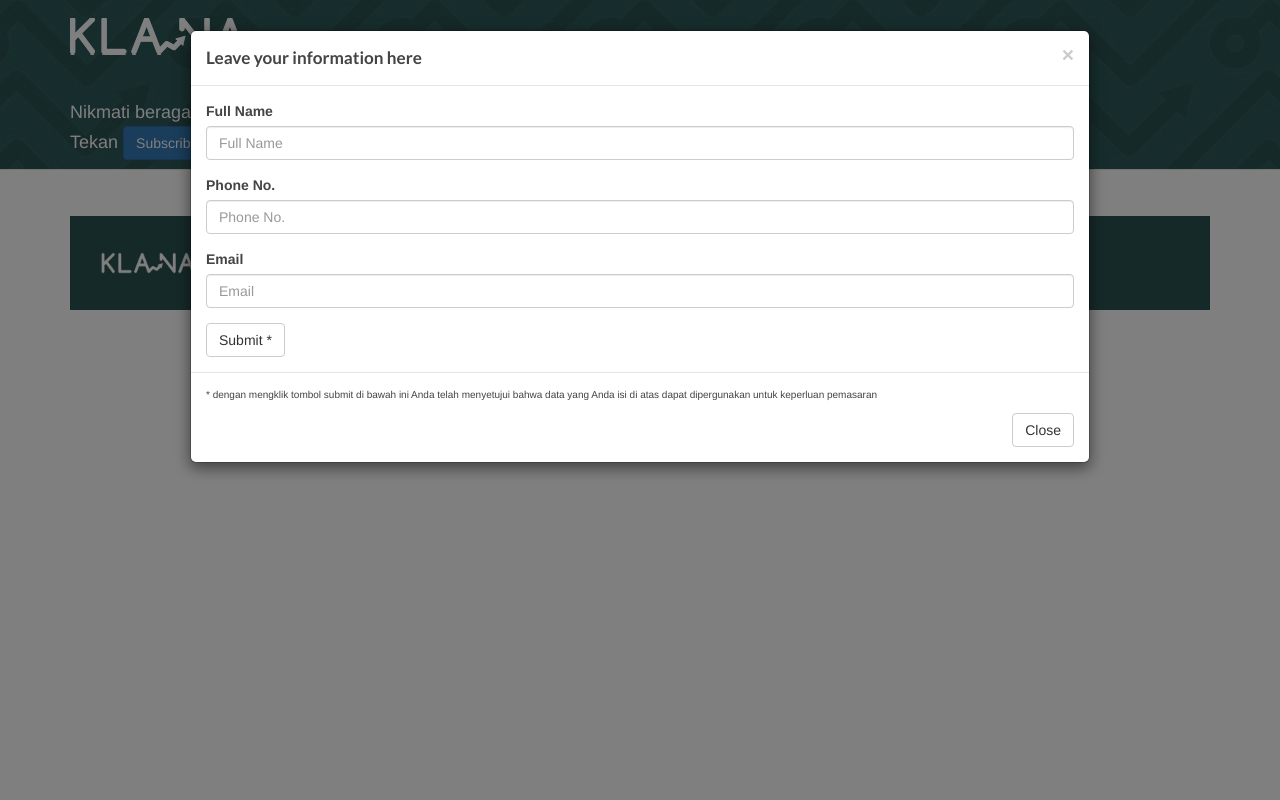
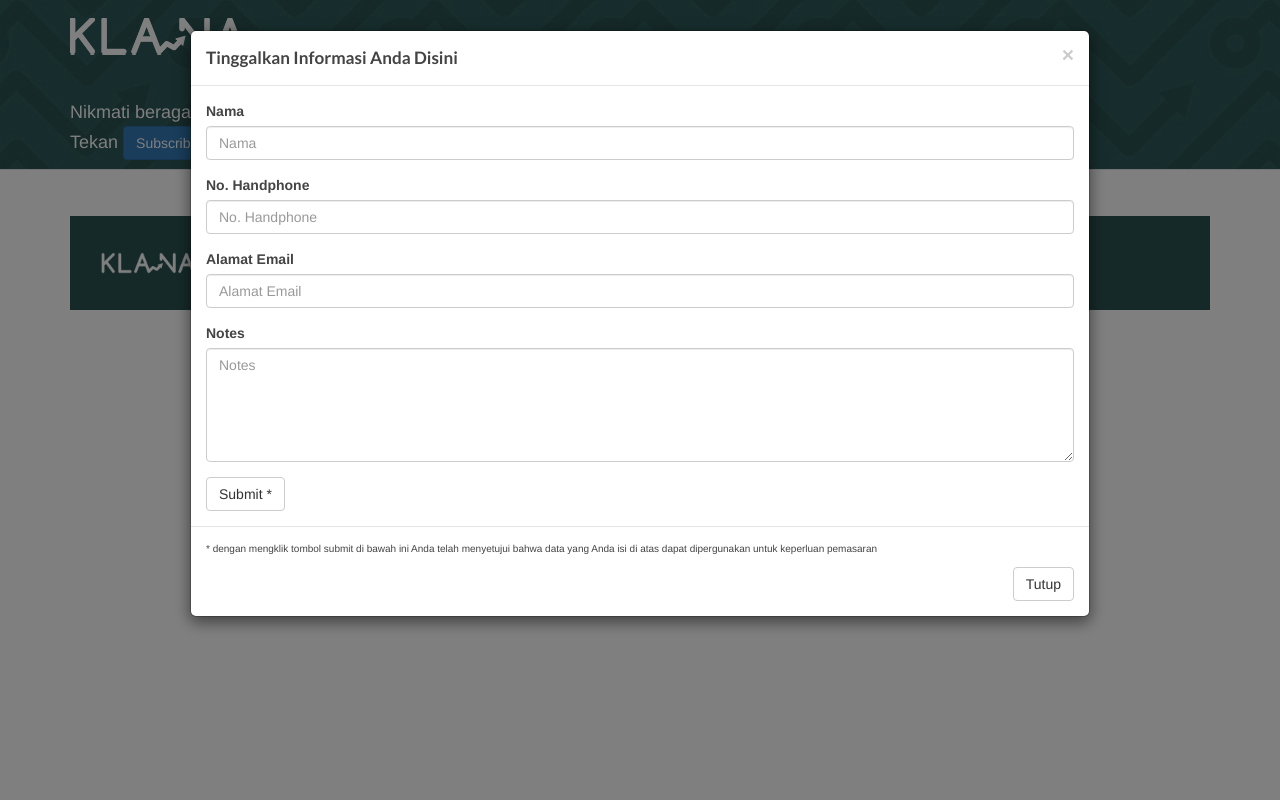
Before and after one commit to adepurana/pp, a Node server app: page /adv in a window 1280 px wide, after a click on "Subscribe". Run offline with Node 20, Linux system fonts and the light colour scheme; tables that the repository leaves empty hold one stand-in row (values such as "Sample post"); some libraries are stand-ins or nearby versions.

Commit message:
Add files via upload

```diff
--- a/views/adv.ejs
+++ b/views/adv.ejs
@@ -59,12 +59,12 @@
             <p>
               Kode promo : <b><%= adsAgentList[i].promoCode%></b>
               <br> <%- adsArray[i].tncBanner.replace(/\n/g,'<br>')%>
-              <br><a class="btn btn-primary right responsive-width" href="/v/<%= adsAgentList[i]._id %>" role="button">Visit</a>
+              <br><a class="btn btn-primary right responsive-width" href="/v/<%= adsAgentList[i]._id %>" role="button">Masuk</a>
               <% if(adsArray[i].isMarketing.toString().localeCompare('true')==0){ %>
                   <!-- <a id="mymodalg" class="btn btn-primary right " role="button">Subscribe For More Offers</a> -->
-                  <button type="button" class="btn btn-primary responsive-width" data-toggle="modal" data-target="#adSubsModal" data-ads-id="<%=adsArray[i]._id%>">Subscribe For More Offers</button>
+                  <button type="button" class="btn btn-primary responsive-width" data-toggle="modal" data-target="#adSubsModal" data-ads-id="<%=adsArray[i]._id%>">Saya Tertarik!</button>
               <%}%>
-              <button type="button" class="btn btn-primary responsive-width" data-toggle="modal" data-target="#TnC" data-tnc="<%=adsArray[i].tncFull%>">T&C</button>
+              <button type="button" class="btn btn-primary responsive-width" data-toggle="modal" data-target="#TnC" data-tnc="<%=adsArray[i].tncFull%>">S&K</button>
             </p>
           </div>
         </div>
@@ -79,21 +79,25 @@
         <div class="modal-content">
           <div class="modal-header">
             <button type="button" class="close responsive-width" data-dismiss="modal">&times;</button>
-            <h4 class="modal-title">Leave your information here</h4>
+            <h4 class="modal-title">Tinggalkan Informasi Anda Disini</h4>
           </div>
           <div class="modal-body">
             <form name="form" action="/admin/addSubscriber" method="post">
               <div class="form-group">
-                <label>Full Name</label>
-                <input type="text" class="form-control" placeholder="Full Name" id="fullName" name="fullName"/>
+                <label>Nama</label>
+                <input type="text" class="form-control" placeholder="Nama" id="fullName" name="fullName"/>
               </div>
               <div class="form-group">
-                <label>Phone No.</label>
-                <input type="text" class="form-control" placeholder="Phone No." id="phoneNo" name="phoneNo"/>
+                <label>No. Handphone</label>
+                <input type="text" class="form-control" placeholder="No. Handphone" id="phoneNo" name="phoneNo"/>
               </div>
               <div class="form-group">
-                <label>Email</label>
-                <input type="text" class="form-control" placeholder="Email" id="email" name="email"/>
+                <label>Alamat Email</label>
+                <input type="text" class="form-control" placeholder="Alamat Email" id="email" name="email"/>
+              </div>
+              <div class="form-group">
+                <label>Notes</label>
+                <textarea class="form-control" rows="5" id="note" name="note" placeholder="Notes"></textarea>
               </div>
               <input type="hidden" class="form-control" id="adsId" name="adsId"/>
               <input type="hidden" class="form-control" id="nickName" name="nickName" value="<%= agent.nickName%>"/>
@@ -102,7 +106,7 @@
           </div>
           <div class="modal-footer">
             <p align="left" style="font-size:10px">* dengan mengklik tombol submit di bawah ini Anda telah menyetujui bahwa data yang Anda isi di atas dapat dipergunakan untuk keperluan pemasaran</p>
-            <button type="button" class="btn btn-default responsive-width" data-dismiss="modal">Close</button>
+            <button type="button" class="btn btn-default responsive-width" data-dismiss="modal">Tutup</button>
           </div>
         </div>
       </div>
@@ -114,13 +118,13 @@
         <div class="modal-content">
           <div class="modal-header">
             <button type="button" class="close responsive-width" data-dismiss="modal">&times;</button>
-            <h4 class="modal-title">Term and Condition</h4>
+            <h4 class="modal-title">Syarat dan Ketentuan</h4>
           </div>
           <div class="modal-body">
             <p id="tncFullModal"></p>
           </div>
           <div class="modal-footer">
-            <button type="button" class="btn btn-default responsive-width" data-dismiss="modal">Close</button>
+            <button type="button" class="btn btn-default responsive-width" data-dismiss="modal">Tutup</button>
           </div>
         </div>
       </div>
--- a/views/subscriber.ejs
+++ b/views/subscriber.ejs
@@ -79,6 +79,7 @@
                         <th>Full Name</th>
         								<th>Phone No.</th>
                         <th>Email</th>
+                        <th>Note</th>
                         <th>Date Created</th>
       									</tr>
     								</thead>
@@ -89,6 +90,7 @@
           									<td><%=subscribers[i].fullName %></td>
                             <td><%=subscribers[i].phoneNo %></td>
                             <td><%=subscribers[i].email %></td>
+                            <td><%=subscribers[i].note %></td>
                             <td><%=subscribers[i].dtCreated.toString().substring(4,15) %></td>
         							</tr>
                       <%}%>
```
